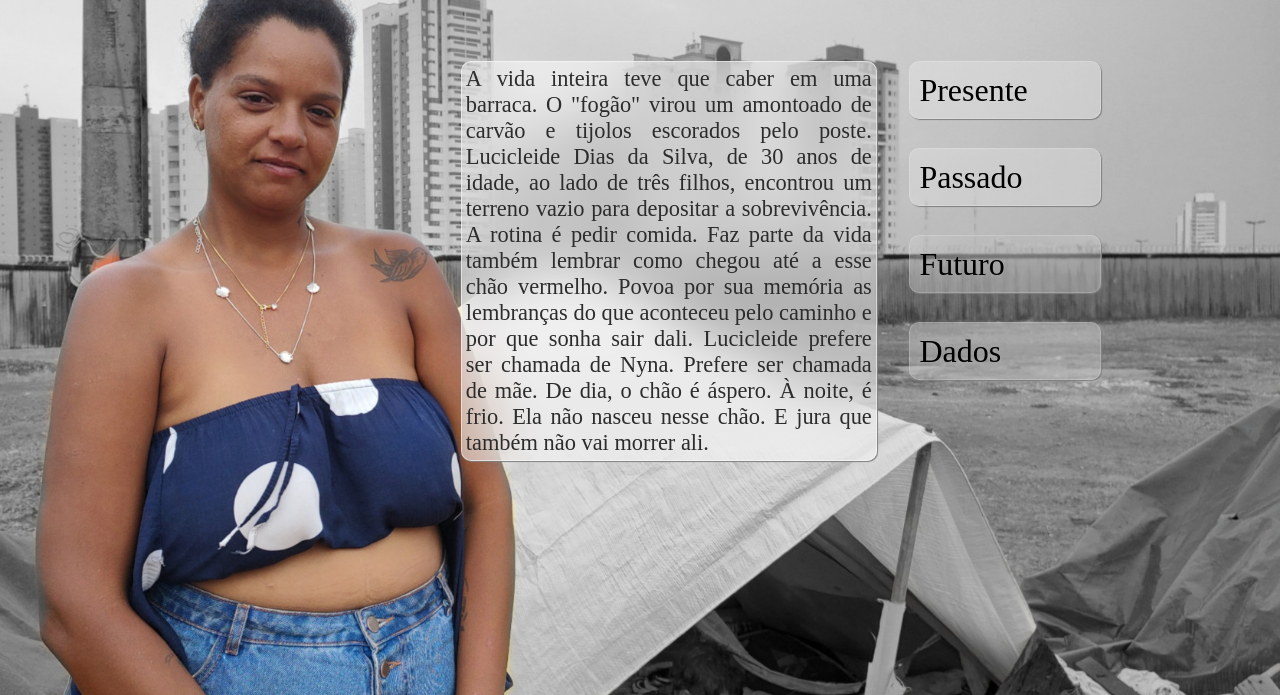
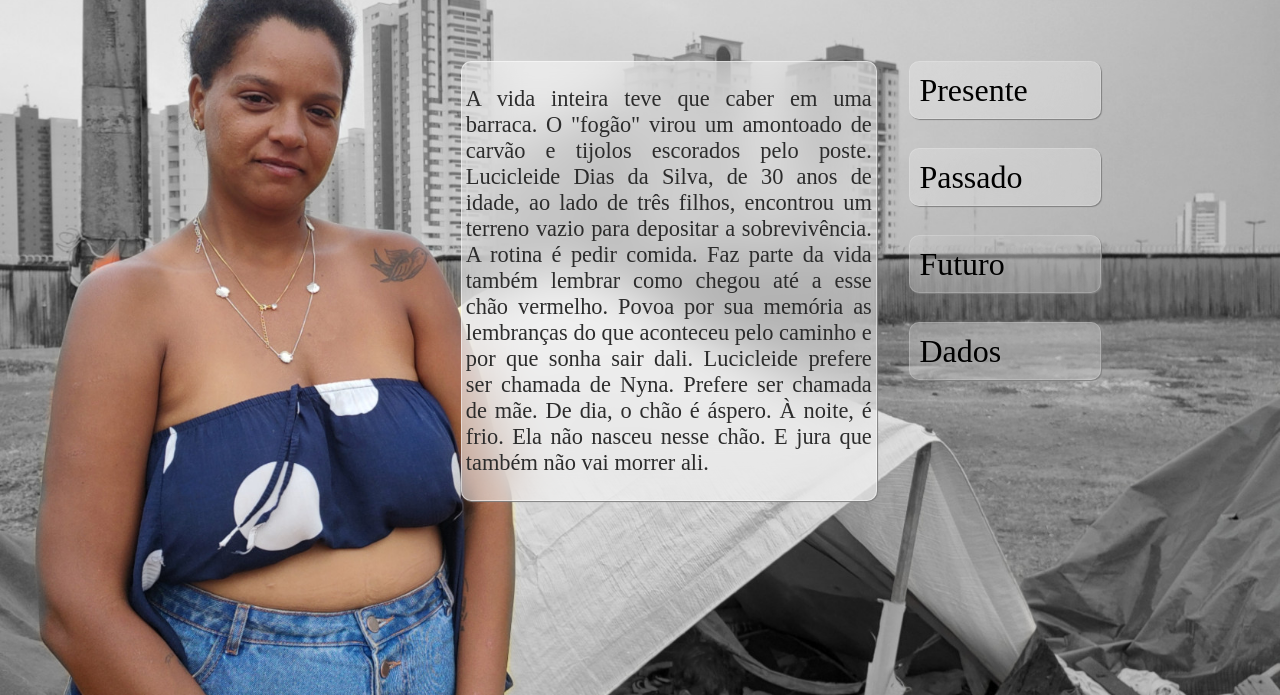
Before and after one commit to FilipeSall/ChaoDeNyna, a plain HTML site: page index.html in a window 1280 px wide. Shown: the part 225-920 px from the top of the page. Drawn offline with Linux system fonts and the light colour scheme.

Commit message:
alterando tela inicial

```diff
--- a/styles.css
+++ b/styles.css
@@ -91,11 +91,11 @@ body{
     justify-content: space-between;
     width: 50vw;
     margin: 5% 0 0 22%;
-    max-height: 55vh;
 }
 
 .navSection > p {
     font-size: 1.4rem;
+    height: 55vh;
     text-align: justify;
     background-color: whitesmoke;
     border-radius: 10px;
@@ -108,10 +108,6 @@ body{
     align-items: center;
     justify-content: center;
     padding: 4px;
-}
-
-.navSection > p{
-    width: 35vw;
 }
 
 @media only screen and (max-width: 668px){
```
